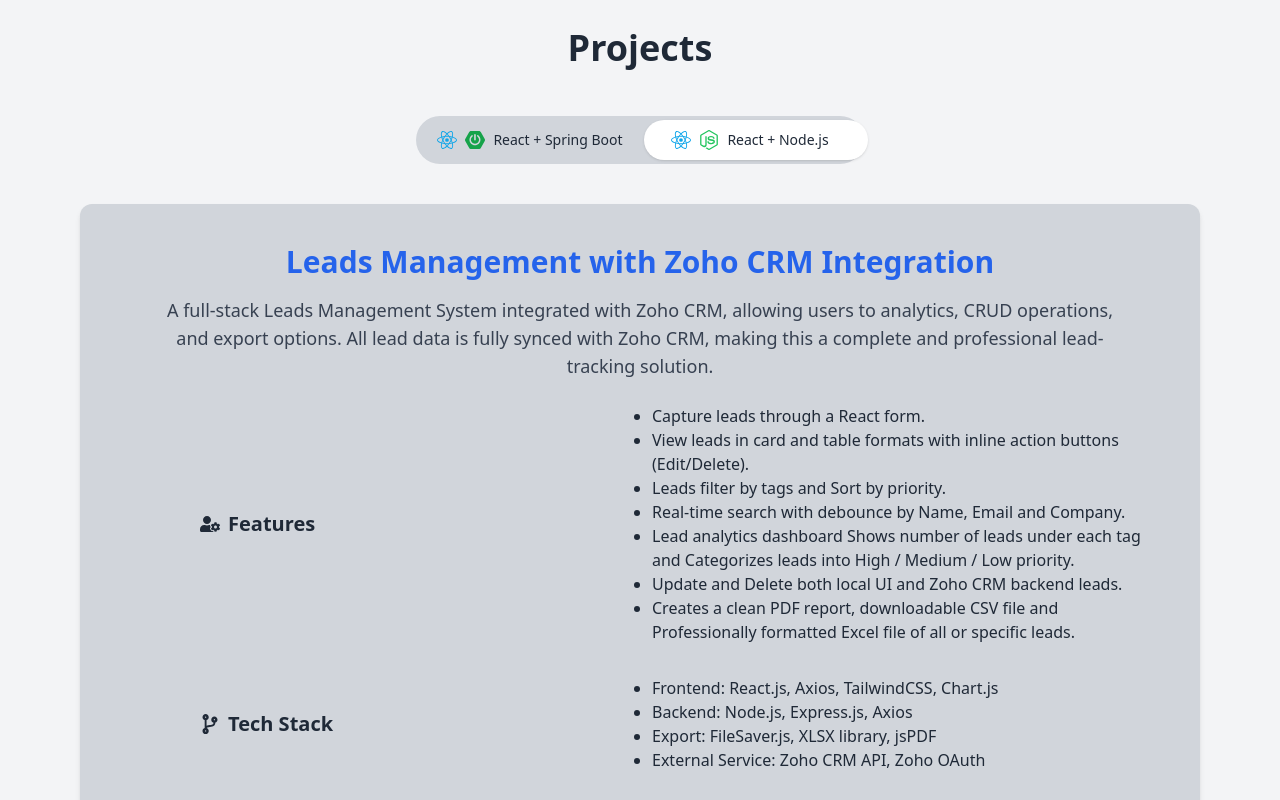
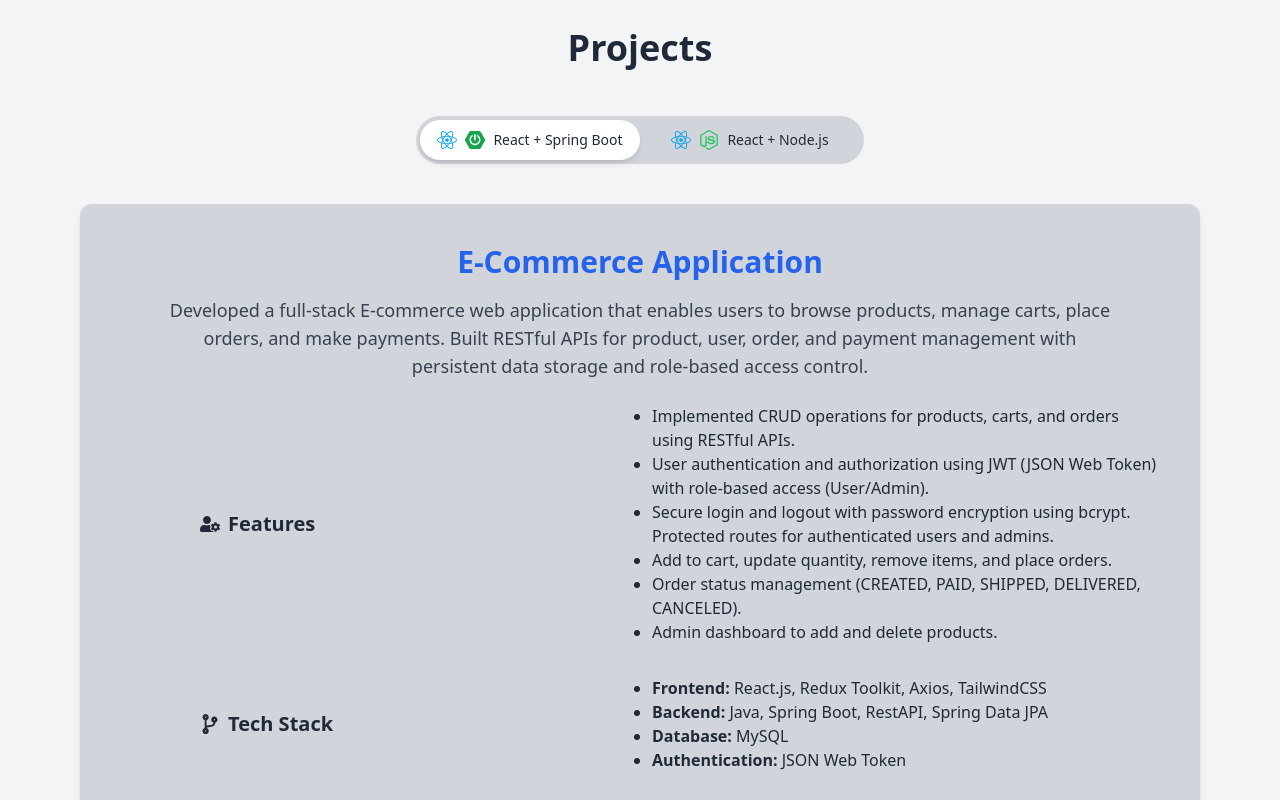
Before and after one commit to Mathavaraj1219/My-Portfolio, a React (Vite) app in the folder my-portfolio/: page / in a window 1280 px wide. Shown: the part 1160-1960 px from the top of the page. Built offline with nearby package versions, Linux system fonts and the light colour scheme.

Commit message:
Update Projects and StackToggle components for improved styling and functionality

```diff
--- a/my-portfolio/src/components/Projects.jsx
+++ b/my-portfolio/src/components/Projects.jsx
@@ -7,7 +7,7 @@
 
 const Projects = () => {
 
-    const [stack, setStack] = useState("node");
+    const [stack, setStack] = useState("spring");
 
 return (
     <section className="py-20 bg-gray-100 dark:bg-gray-700 text-center px-4 sm:px-8 md:px-12 lg:px-20">
@@ -24,7 +24,7 @@
                     <h3 className="text-2xl sm:text-3xl font-bold text-blue-600 mb-4 dark:text-black/70">Leads Management with Zoho CRM Integration</h3>
                     <p className="text-gray-700 dark:text-gray-300 mb-6 px-10 text-sm sm:text-base md:text-lg">A full-stack Leads Management System integrated with Zoho CRM, allowing users to analytics, CRUD operations, and export options. All lead data is fully synced with Zoho CRM, making this a complete and professional lead-tracking solution.</p>
                     <div className="grid grid-cols-1 sm:grid-cols-2 gap-6 mb-8">
-                        <h3 className="flex items-center px-20 gap-2 text-xl font-semibold">
+                        <h3 className="flex items-center px-20 gap-2 text-xl font-bold">
                         <FaUserCog /> Features
                         </h3>
                         <ul className="list-disc text-start">
@@ -38,14 +38,14 @@
                         </ul>
                     </div>
                     <div className="grid grid-cols-1 sm:grid-cols-2 gap-6 mb-8">
-                        <h3 className="flex items-center px-20 gap-2 text-xl font-semibold">
+                        <h3 className="flex items-center px-20 gap-2 text-xl font-bold">
                         <FaCodeBranch /> Tech Stack
                         </h3>
                         <ul className="list-disc text-start">
-                        <li>Frontend: React.js, Axios, TailwindCSS, Chart.js</li>
-                        <li>Backend: Node.js, Express.js, Axios</li>
-                        <li>Export: FileSaver.js, XLSX library, jsPDF</li>
-                        <li>External Service: Zoho CRM API, Zoho OAuth</li>
+                        <li><span className="font-semibold">Frontend:</span>React.js, Axios, TailwindCSS, Chart.js</li>
+                        <li><span className="font-semibold">Backend:</span> Node.js, Express.js, Axios</li>
+                        <li><span className="font-semibold">Export:</span> FileSaver.js, XLSX library, jsPDF</li>
+                        <li><span className="font-semibold">External Service:</span> Zoho CRM API, Zoho OAuth</li>
                         </ul>
                     </div>
                     <p className="text-gray-700 dark:text-gray-300 mb-6 px-10 text-sm sm:text-base md:text-lg">I learned how to integrate third-party services like Zoho CRM using secure APIs and OAuth token handling. I improved my ability to build full CRUD workflows with real-time synchronization between frontend, backend, and CRM. I gained experience in creating advanced UI features such as filtering, sorting, search, analytics charts, and data export. This project strengthened my full-stack skills and taught me how to design scalable, user-friendly lead management systems.</p>
@@ -80,7 +80,7 @@
                     <h3 className="text-2xl sm:text-3xl font-bold text-blue-600 mb-4 dark:text-black/70">Expense Tracker Web App</h3>
                     <p className="text-gray-700 dark:text-gray-300 mb-6 px-10 text-sm sm:text-base md:text-lg">Developed a full-stack Expense Tracker web application to manage daily income and expenses. Implemented CRUD operations for transactions,summary charts, and persistent data storage using MongoDB. Integrated RESTful APIs for seamless data management.</p>
                     <div className="grid grid-cols-1 sm:grid-cols-2 gap-6 mb-8">
-                        <h3 className="flex items-center px-20 gap-2 text-xl font-semibold">
+                        <h3 className="flex items-center px-20 gap-2 text-xl font-bold">
                         <FaUserCog /> Features
                         </h3>
                         <ul className="list-disc text-start">
@@ -92,14 +92,14 @@
                         </ul>
                     </div>
                     <div className="grid grid-cols-1 sm:grid-cols-2 gap-6 mb-8">
-                        <h3 className="flex items-center px-20 gap-2 text-xl font-semibold">
+                        <h3 className="flex items-center px-20 gap-2 text-xl font-bold">
                         <FaCodeBranch /> Tech Stack
                         </h3>
                         <ul className="list-disc text-start">
-                        <li>Frontend: React.js, Redux Toolkit, Axios, TailwindCSS, Recharts</li>
-                        <li>Backend: Node.js, Express.js, CORS</li>
-                        <li>Database: MongoDB</li>
-                        <li>Authentication: JWT, bcrypt.js</li>
+                        <li><span className="font-semibold">Frontend:</span> React.js, Redux Toolkit, Axios, TailwindCSS, Recharts</li>
+                        <li><span className="font-semibold">Backend:</span> Node.js, Express.js, CORS</li>
+                        <li><span className="font-semibold">Database:</span> MongoDB</li>
+                        <li><span className="font-semibold">Authentication:</span> JWT, bcrypt.js</li>
                         </ul>
                     </div>
                     <p className="text-gray-700 dark:text-gray-300 mb-6 px-10 text-sm sm:text-base md:text-lg">I learned how to design and develop a complete MERN stack application with secure authentication, interactive charts. I gained practical experience in backend API development and handling real-world errors</p>
@@ -134,7 +134,7 @@
                     <h3 className="text-2xl sm:text-3xl font-bold text-blue-600 mb-4 dark:text-black/70">Job Application Form</h3>
                     <p className="text-gray-700 dark:text-gray-300 mb-6 px-10 text-sm sm:text-base md:text-lg">A job application form that collects user details such as name, email, experience, resume and data submission to a backend API. Built with React and Node.js.</p>
                     <div className="grid grid-cols-1 sm:grid-cols-2 gap-6 mb-8">
-                        <h3 className="flex items-center px-20 gap-2 text-xl font-semibold">
+                        <h3 className="flex items-center px-20 gap-2 text-xl font-bold">
                         <FaUserCog /> Features
                         </h3>
                         <ul className="list-disc text-start">
@@ -146,13 +146,13 @@
                         </ul>
                     </div>
                     <div className="grid grid-cols-1 sm:grid-cols-2 gap-6 mb-8">
-                        <h3 className="flex items-center px-20 gap-2 text-xl font-semibold">
+                        <h3 className="flex items-center px-20 gap-2 text-xl font-bold">
                         <FaCodeBranch /> Tech Stack
                         </h3>
                         <ul className="list-disc text-start">
-                        <li>Backend: Node.js, Express.js</li>
-                        <li>Database: MongoDB</li>
-                        <li>Frontend: React.js, Redux Toolkit, Axios, TailwindCSS</li>
+                        <li><span className="font-semibold">Backend:</span> Node.js, Express.js</li>
+                        <li><span className="font-semibold">Database:</span> MongoDB</li>
+                        <li><span className="font-semibold">Frontend:</span> React.js, Redux Toolkit, Axios, TailwindCSS</li>
                         </ul>
                     </div>
                     <p className="text-gray-700 dark:text-gray-300 mb-6 px-10 text-sm sm:text-base md:text-lg">Building this project taught me controlled components, multidata selection and backend integration for handling file uploads and file downloads.</p>
@@ -187,7 +187,7 @@
                     <h3 className="text-2xl sm:text-3xl font-bold text-blue-600 mb-4 dark:text-black/70">Weather And Real Time App</h3>
                     <p className="text-gray-700 dark:text-gray-300 mb-6 px-10 text-sm sm:text-base md:text-lg">A real-time weather and time tracking application that displays current temperature, humidity, wind speed for any country's cities and local time for any country. Built using React, Redux, react countries-and-timezones and Open-meteo API.</p>
                     <div className="grid grid-cols-1 sm:grid-cols-2 gap-6 mb-8">
-                        <h3 className="flex items-center px-20 gap-2 text-xl font-semibold">
+                        <h3 className="flex items-center px-20 gap-2 text-xl font-bold">
                         <FaUserCog /> Features
                         </h3>
                         <ul className="list-disc text-start">
@@ -200,14 +200,14 @@
                         </ul>
                     </div>
                     <div className="grid grid-cols-1 sm:grid-cols-2 gap-6 mb-8">
-                        <h3 className="flex items-center px-20 gap-2 text-xl font-semibold">
+                        <h3 className="flex items-center px-20 gap-2 text-xl font-bold">
                         <FaCodeBranch /> Tech Stack
                         </h3>
                         <ul className="list-disc text-start">
-                        <li>Frontend: React.js, Redux Toolkit, Axios, TailwindCSS</li>
-                        <li>API: Open-Meteo API</li>
-                        <li>Data Visualization: react-clock, react-calendar</li>
-                        <li>Animations: Framer Motion</li>
+                        <li><span className="font-semibold">Frontend:</span> React.js, Redux Toolkit, Axios, TailwindCSS</li>
+                        <li><span className="font-semibold">API:</span> Open-Meteo API</li>
+                        <li><span className="font-semibold">Data Visualization:</span> react-clock, react-calendar</li>
+                        <li><span className="font-semibold">Animations:</span> Framer Motion</li>
                         <li>Real-time updates using useEffect + setInterval</li>
                         </ul>
                     </div>
@@ -243,7 +243,7 @@
                     <h3 className="text-2xl sm:text-3xl font-bold text-blue-600 mb-4 dark:text-black/70">Login with JWT (JSON Web Token)</h3>
                     <p className="text-gray-700 dark:text-gray-300 mb-6 px-10 text-sm sm:text-base md:text-lg">Built a secure user authentication system using JWT (JSON Web Token) and Node.js. Implemented user registration, login, and protected routes with token-based authentication.</p>
                     <div className="grid grid-cols-1 sm:grid-cols-2 gap-6 mb-8">
-                        <h3 className="flex items-center px-20 gap-2 text-xl font-semibold">
+                        <h3 className="flex items-center px-20 gap-2 text-xl font-bold">
                         <FaUserCog /> Features
                         </h3>
                         <ul className="list-disc text-start">
@@ -254,14 +254,14 @@
                         </ul>
                     </div>
                     <div className="grid grid-cols-1 sm:grid-cols-2 gap-6 mb-8">
-                        <h3 className="flex items-center px-20 gap-2 text-xl font-semibold">
+                        <h3 className="flex items-center px-20 gap-2 text-xl font-bold">
                         <FaCodeBranch /> Tech Stack
                         </h3>
                         <ul className="list-disc text-start">
-                        <li>Frontend: React.js, Axios, TailwindCSS</li>
-                        <li>Backend: Node.js, Express.js, CORS</li>
-                        <li>Database: MongoDB</li>
-                        <li>Authentication: JWT, bcrypt.js</li>
+                        <li><span className="font-semibold">Frontend:</span> React.js, Axios, TailwindCSS</li>
+                        <li><span className="font-semibold">Backend:</span> Node.js, Express.js, CORS</li>
+                        <li><span className="font-semibold">Database:</span> MongoDB</li>
+                        <li><span className="font-semibold">Authentication:</span> JWT, bcrypt.js</li>
                         </ul>
                     </div>
                     <p className="text-gray-700 dark:text-gray-300 mb-6 px-10 text-sm sm:text-base md:text-lg">This project demonstrates how I implemented a secure authentication system using JWT (JSON Web Token) in a MERN stack application. Users can register, log in, and access protected routes only when a valid token is present.</p>
@@ -296,7 +296,7 @@
                     <h3 className="text-2xl sm:text-3xl font-bold text-blue-600 mb-4 dark:text-black/70">User Management System</h3>
                     <p className="text-gray-700 dark:text-gray-300 mb-6 px-10 text-sm sm:text-base md:text-lg">A full-stack web application that allows creating, reading, updating and deleting user details using RESTful APIs. Built with React, Node, Express, and MongoDB.</p>
                     <div className="grid grid-cols-1 sm:grid-cols-2 gap-6 mb-8">
-                        <h3 className="flex items-center px-20 gap-2 text-xl font-semibold">
+                        <h3 className="flex items-center px-20 gap-2 text-xl font-bold">
                         <FaUserCog /> Features
                         </h3>
                         <ul className="list-disc text-start">
@@ -307,13 +307,13 @@
                         </ul>
                     </div>
                     <div className="grid grid-cols-1 sm:grid-cols-2 gap-6 mb-8">
-                        <h3 className="flex items-center px-20 gap-2 text-xl font-semibold">
+                        <h3 className="flex items-center px-20 gap-2 text-xl font-bold">
                         <FaCodeBranch /> Tech Stack
                         </h3>
                         <ul className="list-disc text-start">
-                        <li>Backend: Node.js, Express.js</li>
-                        <li>Database: MongoDB</li>
-                        <li>Frontend: React.js, Redux Toolkit, Axios, TailwindCSS</li>
+                        <li><span className="font-semibold">Backend:</span> Node.js, Express.js</li>
+                        <li><span className="font-semibold">Database:</span> MongoDB</li>
+                        <li><span className="font-semibold">Frontend:</span> React.js, Redux Toolkit, Axios, TailwindCSS</li>
                         </ul>
                     </div>
                     <p className="text-gray-700 dark:text-gray-300 mb-6 px-10 text-sm sm:text-base md:text-lg">Implementing CRUD operations helped me understand RESTful API design, frontend-backend communication, and state management.</p>
--- a/my-portfolio/src/components/Toggle.jsx
+++ b/my-portfolio/src/components/Toggle.jsx
@@ -4,19 +4,19 @@
 
   return (
     <div className="flex justify-center mb-10 px-4">
-      <div className="relative flex flex-col sm:flex-row w-full max-w-md rounded-2xl sm:rounded-full bg-gray-300 dark:bg-gray-500 p-1 dark:text-black">
+      <div className="relative flex w-full max-w-md rounded-full bg-gray-300 dark:bg-gray-500 p-1 dark:text-black">
 
         {/* Sliding indicator (ONLY for desktop/tablet) */}
         <div
-          className={`hidden sm:block absolute top-1 left-1 h-10 w-1/2 rounded-full bg-white shadow transition-transform duration-300
+          className={`absolute inset-y-1 left-1 w-[calc(50%-0.25rem)]
+            rounded-full bg-white shadow-md transition-transform duration-300
             ${stack === "node" ? "translate-x-full" : ""}`}
         />
 
         {/* React + Spring Boot */}
         <button
           onClick={() => setStack("spring")}
-          className={`relative z-10 flex items-center justify-center gap-2 h-10 sm:w-1/2 rounded-full text-sm font-medium transition
-            ${stack === "spring" ? "bg-white sm:bg-transparent" : ""}`}
+          className="relative z-10 flex w-1/2 items-center justify-center gap-2 h-10 rounded-full text-sm font-medium"
         >
           <SiReact className="text-sky-500 text-xl" />
           <SiSpringboot className="text-green-600 text-xl" />
@@ -26,8 +26,7 @@
         {/* React + Node.js */}
         <button
           onClick={() => setStack("node")}
-          className={`relative z-10 flex items-center justify-center gap-2 h-10 sm:w-1/2 rounded-full text-sm font-medium transition
-            ${stack === "node" ? "bg-white sm:bg-transparent" : ""}`}
+          className="relative z-10 flex w-1/2 items-center justify-center gap-2 h-10 rounded-full text-sm font-medium"
         >
           <SiReact className="text-sky-500 text-xl" />
           <SiNodedotjs className="text-green-500 text-xl" />
```
